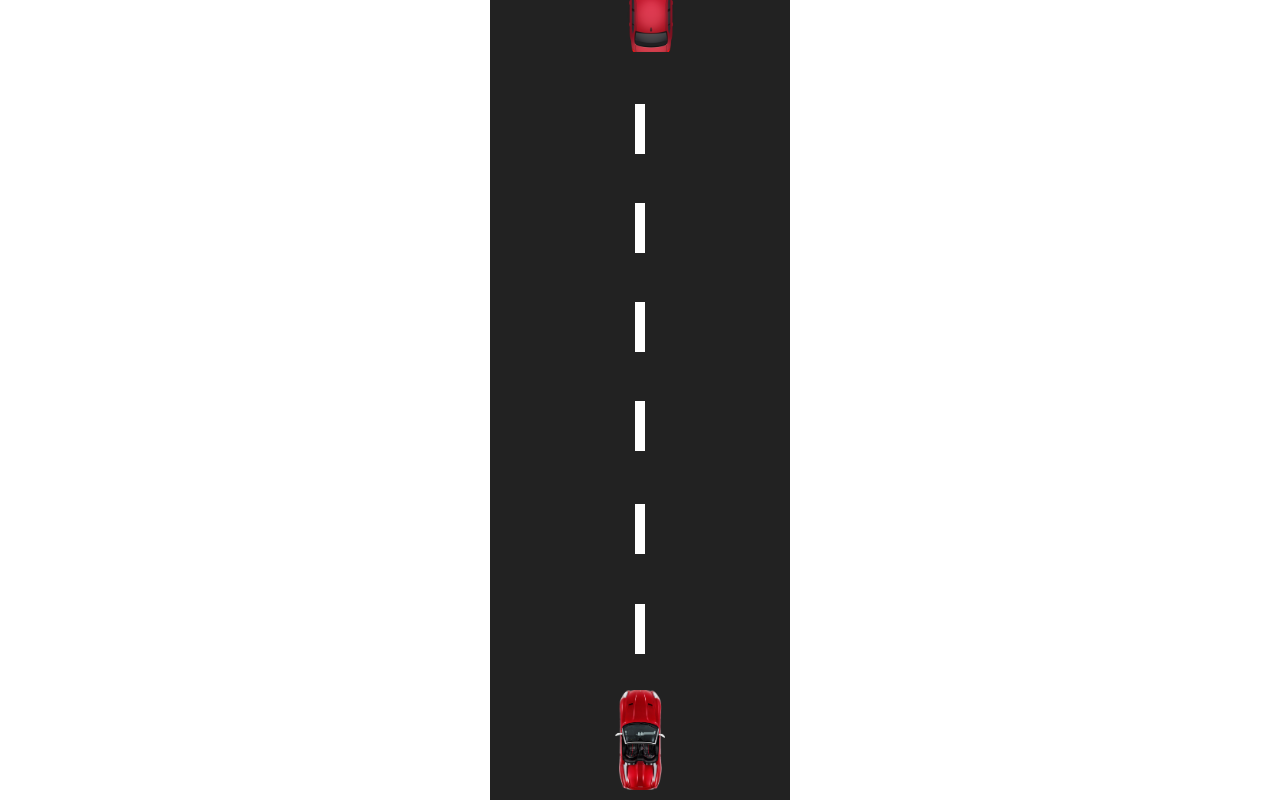
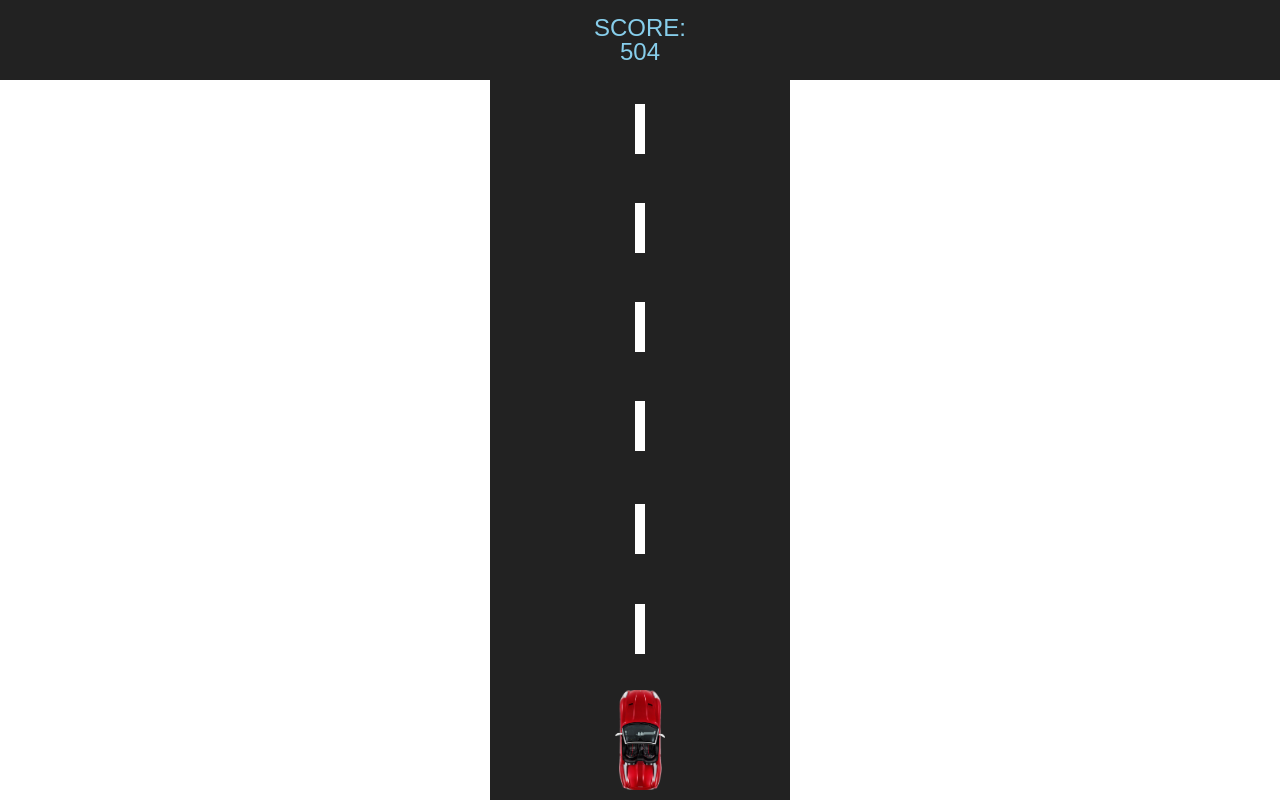
Before and after one commit to tinawebdev/need-for-js, a plain HTML site: page index.html in a window 1280 px wide. Both pictures are taken after a click on the element "Start game!". Drawn offline with Linux system fonts and the light colour scheme.

Commit message:
feat: add score

```diff
--- a/main.js
+++ b/main.js
@@ -36,6 +36,7 @@ function getQuantityElements(heightElement) {
 const getRandomEnemy = (max) => Math.floor((Math.random() * max) + 1);
 
 function startGame() {
+  gameArea.innerHTML = '';
   music.play();
   gameArea.style.minHeight = 100 + 'vh';
   start.classList.add('hide');
@@ -62,8 +63,13 @@ function startGame() {
     gameArea.appendChild(enemy);
   }
 
+  setting.score = 0;
   setting.start = true;
   gameArea.appendChild(car);
+  car.style.left = '125px';
+  console.log('car-style: ', car.style.left);
+  car.style.top = 'auto';
+  car.style.bottom = '10px';
   setting.x = car.offsetLeft;
   setting.y = car.offsetTop;
   requestAnimationFrame(playGame);
@@ -73,6 +79,8 @@ function playGame() {
   if (setting.start) {
     moveRoad();
     moveEnemy();
+    setting.score += setting.speed;
+    score.innerHTML = 'SCORE:<br>' + setting.score;
 
     if (keys.ArrowLeft && setting.x > 0) {
       setting.x -= setting.speed;
@@ -130,6 +138,7 @@ function moveEnemy() {
         carRect.left <= enemyRect.right &&
         carRect.bottom >= enemyRect.top) {
           setting.start = false;
+          start.classList.remove('hide');
     }
     enemy.y += setting.speed / 2;
     enemy.style.top = enemy.y + 'px';
--- a/style.css
+++ b/style.css
@@ -58,8 +58,6 @@ table {
   height: 100px;
   background: transparent url(./image/player.png) center / cover no-repeat;
   position: absolute;
-  left: 125px;
-  bottom: 10px;
 }
 
 .gameArea {
@@ -90,6 +88,22 @@ table {
   color: #fff;
   font-size: 1.5rem;
   background-color: #222;
+  cursor: pointer;
   font-family: sans-serif;
   font-weight: 700;
 }
+
+.score {
+  position: absolute;
+  left: 0;
+  top: 0;
+  width: 100%;
+  padding: 1rem 0;
+  text-align: center;
+  z-index: 200;
+  color: skyblue;
+  font-size: 1.5rem;
+  background-color: #222;
+  font-family: sans-serif;
+  font-weight: 500;
+}
```
